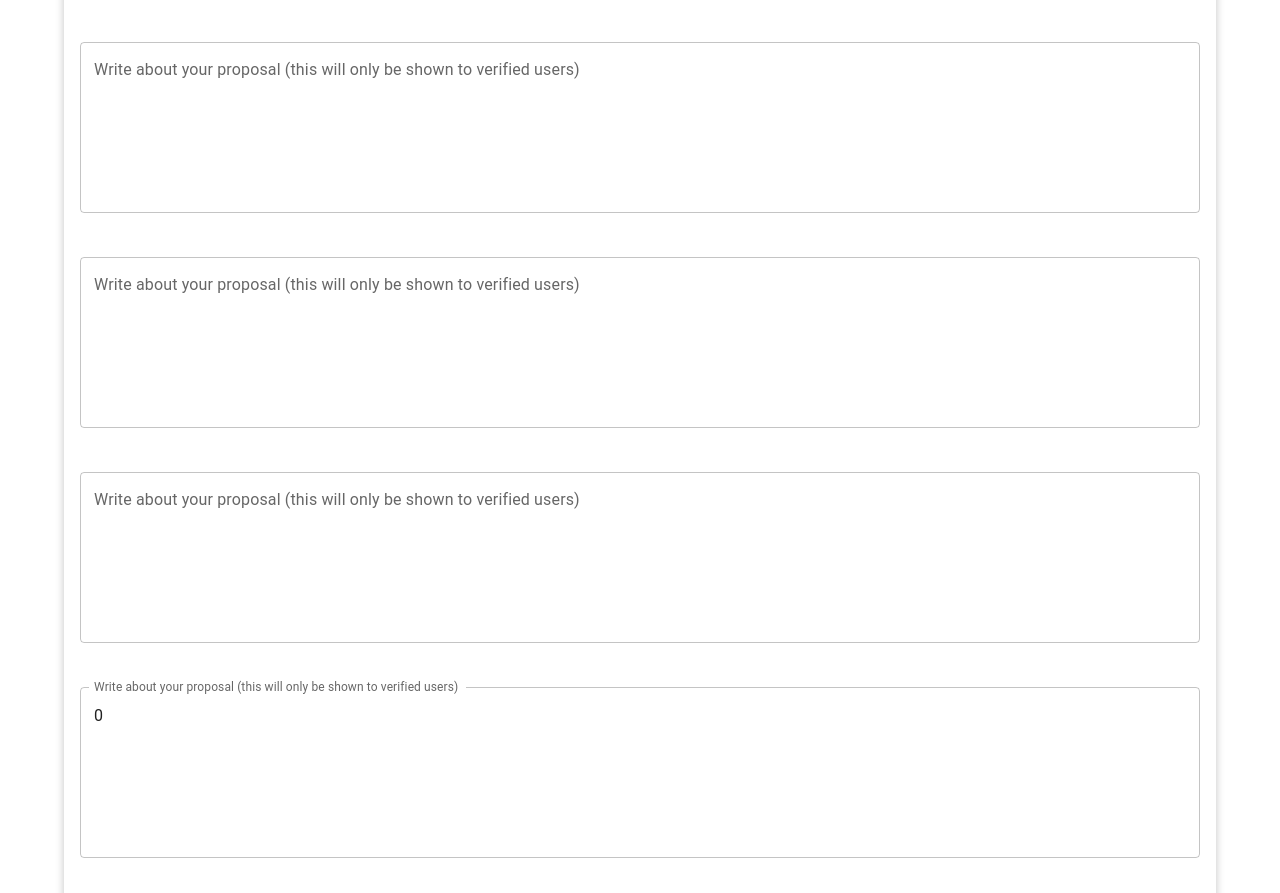
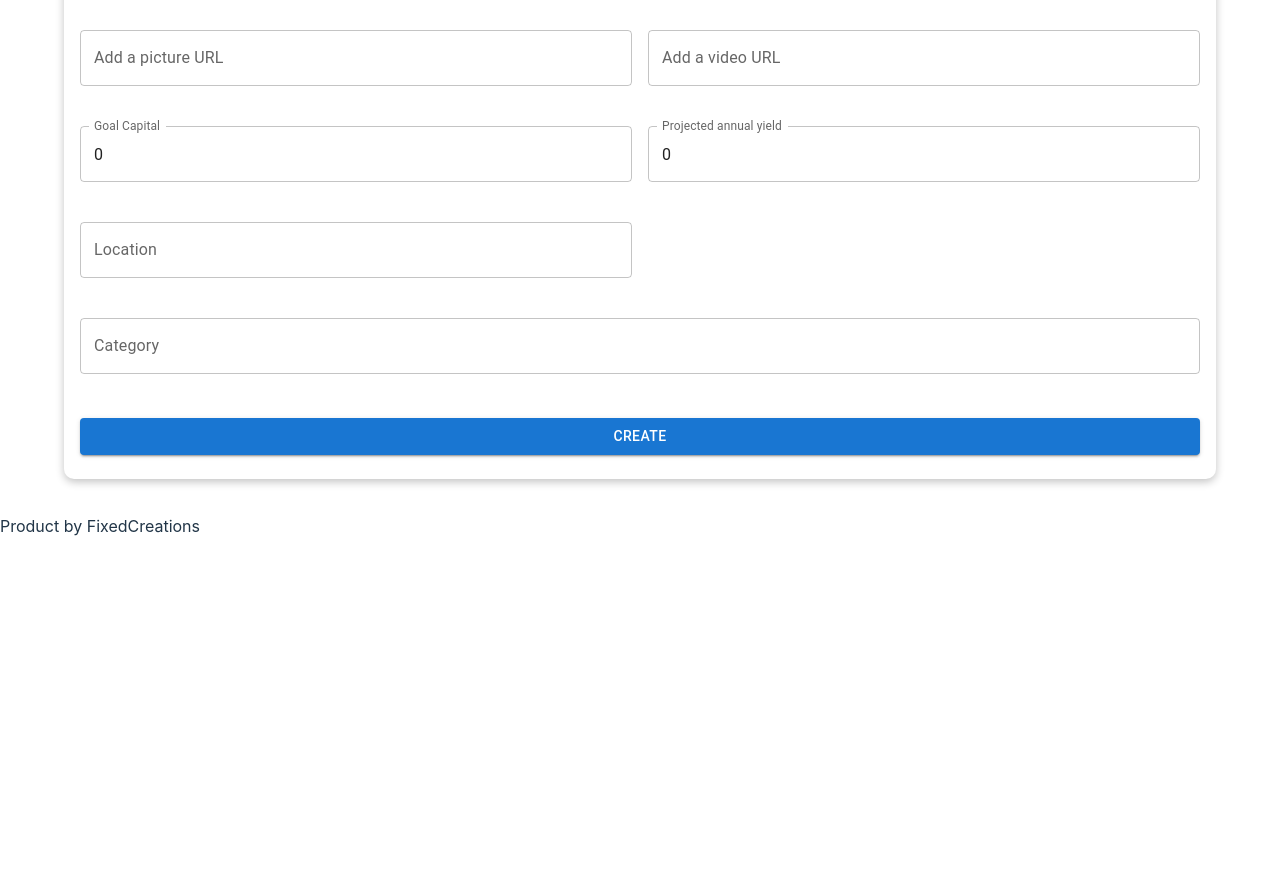
Before and after one commit to Renatuscape/PitchMatchFrontEnd, a React (Vite) app in the folder PitchMatch/: page /createpitch in a window 1280 px wide. Shown: the part 690-1583 px from the top of the page. After the commit the page ends 1228 px from the top, so only its background shows below. Built offline with nearby package versions, Linux system fonts and the light colour scheme.

Commit message:
Oppdatert Create pitch med nytt design

```diff
--- a/PitchMatch/src/components/CreatePitchComponent.tsx
+++ b/PitchMatch/src/components/CreatePitchComponent.tsx
@@ -1,5 +1,5 @@
 import React, { FormEvent, useState } from 'react';
-import { Container, Card, CardHeader, Button, Divider, CardContent, TextField } from "@mui/material";
+import { Container, Card, CardHeader, Button, Divider, CardContent, TextField, Grid } from "@mui/material";
 
 type Pitch = {
     title: string;
@@ -28,7 +28,7 @@ async function createPitch(
     ): Promise<Pitch> {
 
   const res = await fetch(
-    `${API_URL}/createpitch`,
+    `${API_URL}`,
     {
       method: 'POST',
       headers: {
@@ -41,7 +41,9 @@ async function createPitch(
     throw new Error('could not create album');
   }
 
-  return await res.json();
+  const createdPitch = await res.json();
+
+  return createdPitch;
 }
 
 type CreatePitchFormProps = {
@@ -83,6 +85,8 @@ export default function CreatePitchComponent(props: CreatePitchFormProps) {
         <Divider />
         <CardContent>
           <form onSubmit={handleSubmit} style={{ display: 'flex', flexDirection: 'column', gap: '20px' }}>
+          <Grid container spacing={2}>
+              <Grid item xs={12}>
                 <TextField
                   name="title"
                   label="Title"
@@ -92,6 +96,8 @@ export default function CreatePitchComponent(props: CreatePitchFormProps) {
                   margin="normal"
                   fullWidth
                 />
+              </Grid>
+              <Grid item xs={12}>
                 <TextField
                   name="summary"
                   label="Pitch Summary (this will be visible to everyone)"
@@ -103,6 +109,8 @@ export default function CreatePitchComponent(props: CreatePitchFormProps) {
                   multiline
                   rows={4}
                 />
+              </Grid>
+              <Grid item xs={12}>
                 <TextField
                   name="description"
                   label="Write about your proposal (this will only be shown to verified users)"
@@ -114,73 +122,77 @@ export default function CreatePitchComponent(props: CreatePitchFormProps) {
                   multiline
                   rows={6}
                 />
+              </Grid>
+              <Grid item xs={6}>
                 <TextField
                   name="picture"
-              label="Write about your proposal (this will only be shown to verified users)"
+                  label="Add a picture URL"
                   value={imgUrl}
                   onChange={(e) => setImgUrl(e.target.value)}
                   variant="outlined"
                   margin="normal"
                   fullWidth
-              multiline
-              rows={6}
                 />
+              </Grid>
+              <Grid item xs={6}>
                 <TextField
                   name="video"
-              label="Write about your proposal (this will only be shown to verified users)"
+                  label="Add a video URL"
                   value={videoUrl}
                   onChange={(e) => setVideoUrl(e.target.value)}
                   variant="outlined"
                   margin="normal"
                   fullWidth
-              multiline
-              rows={6}
                 />
+              </Grid>
+              <Grid item xs={6}>
+                <TextField
+                  name="goal"
+                  label="Goal Capital"
+                  type="number"
+                  value={goal}
+                  onChange={(e) => setGoal(Number(e.target.value))}
+                  variant="outlined"
+                  margin="normal"
+                  fullWidth
+                />
+              </Grid>
+              <Grid item xs={6}>
+                <TextField
+                  name="pitchYield"
+                  label="Projected annual yield"
+                  type="number"
+                  value={goal}
+                  onChange={(e) => setPitchYield(Number(e.target.value))}
+                  variant="outlined"
+                  margin="normal"
+                  fullWidth
+                />
+              </Grid>
+              <Grid item xs={6}>
                 <TextField
                   name="location"
-              label="Write about your proposal (this will only be shown to verified users)"
+                  label="Location"
                   value={location}
                   onChange={(e) => setLocation(e.target.value)}
                   variant="outlined"
                   margin="normal"
                   fullWidth
-              multiline
-              rows={6}
                 />
-            <TextField
-              name="goal"
-              label="Write about your proposal (this will only be shown to verified users)"
-              value={goal}
-              onChange={(e) => setGoal(Number(e.target.value))}
-              variant="outlined"
-              margin="normal"
-              fullWidth
-              multiline
-              rows={6}
-            />
-            <TextField
-              name="pitchYield"
-              label="Write about your proposal (this will only be shown to verified users)"
-              value={pitchYield}
-              onChange={(e) => setPitchYield(Number(e.target.value))}
-              variant="outlined"
-              margin="normal"
-              fullWidth
-              multiline
-              rows={6}
-            />
+              </Grid>
+              <Grid item xs={12}>
                 <TextField
                   name="category"
-              label="Write about your proposal (this will only be shown to verified users)"
+                  label="Category"
                   value={category}
                   onChange={(e) => setCategory(e.target.value)}
                   variant="outlined"
                   margin="normal"
                   fullWidth
-              multiline
-              rows={6}
                 />
-            <Button type="submit" variant="contained" color="primary">
+              </Grid>
+              </Grid>
+            <Button type="submit" variant="contained" color="primary" sx={{ marginTop: 2 }}>
               Create
             </Button>
           </form>
```
Lines whose indentation alone changed are shown as unchanged.
